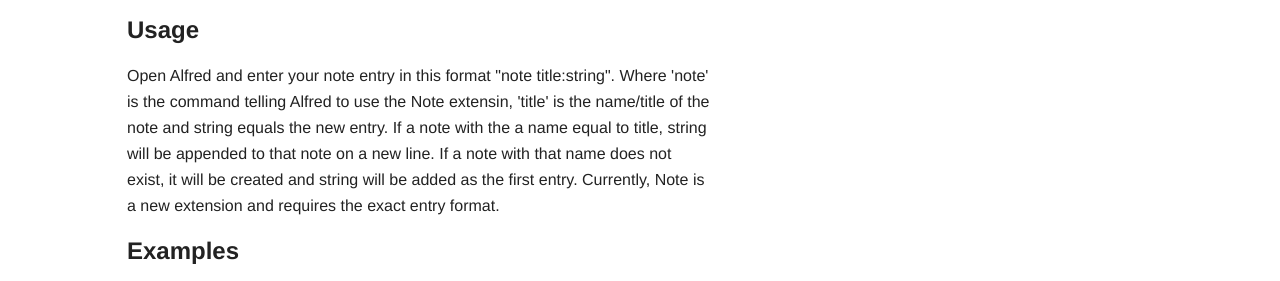
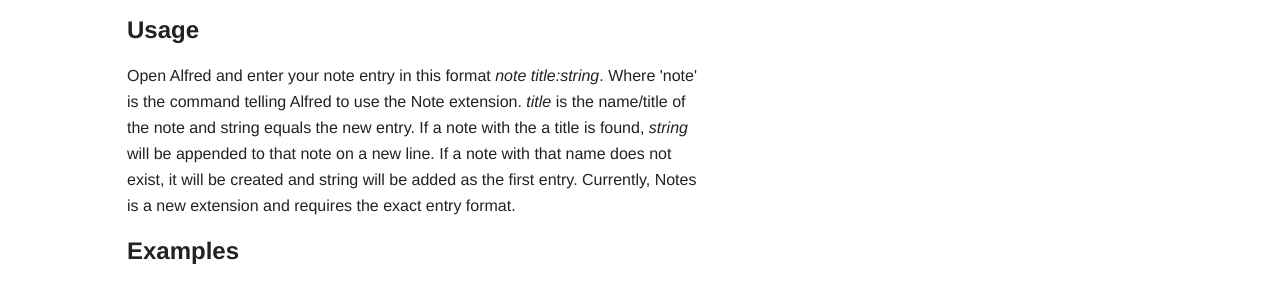
Before and after one commit to kenelliott/Note-Alfred-Extension-Site, a plain HTML site: page index.html in a window 1280 px wide. Shown: the part 448-729 px from the top of the page. Drawn offline with Linux system fonts and the light colour scheme.

Commit message:
typo in body text

```diff
--- a/index.html
+++ b/index.html
@@ -38,7 +38,7 @@
                     </section>
                     <section>
                         <h2>Usage</h2>
-                        <p>Open Alfred and enter your note entry in this format "note title:string". Where 'note' is the command telling Alfred to use the Note extensin, 'title' is the name/title of the note and string equals the new entry. If a note with the a name equal to title, string will be appended to that note on a new line. If a note with that name does not exist, it will be created and string will be added as the first entry. Currently, Note is a new extension and requires the exact entry format.</p>
+                        <p>Open Alfred and enter your note entry in this format <em>note title:string</em>. Where 'note' is the command telling Alfred to use the Note extension. <em>title</em> is the name/title of the note and string equals the new entry. If a note with the a title is found, <em>string</em> will be appended to that note on a new line. If a note with that name does not exist, it will be created and string will be added as the first entry. Currently, Notes is a new extension and requires the exact entry format.</p>
                     </section>
                     <section>
                         <h2>Examples</h2>
```
Also changed, not shown: github-fork-64.png (added).
